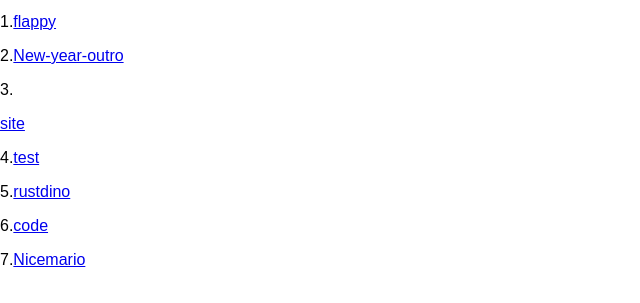
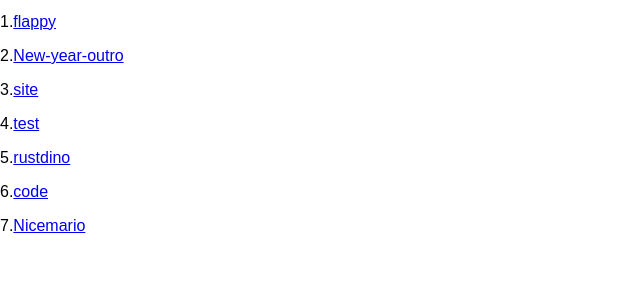
Before and after one commit to Nicemario/site, a plain HTML site: page index.html in a window 1280 px wide. Shown: the part 233-536 px from the top of the page, without its empty margins (0-640 px from the left). Drawn offline with Linux system fonts and the light colour scheme.

Commit message:
adjusted a repository

```diff
--- a/index.html
+++ b/index.html
@@ -15,7 +15,7 @@
       <p>You can view my repositories that i worked</p>
       <p>1.<a href="https://github.com/Nicemario/flappy" class="button">flappy</a></p>
       <p>2.<a href="https://github.com/Nicemario/New-year-outro" class="button">New-year-outro</a></p>
-      <p>3.</p><a href="https://github.com/Nicemario/site" class="button">site</a></p>
+      <p>3.<a href="https://github.com/Nicemario/site" class="button">site</a></p>
       <p>4.<a href="https://github.com/Nicemario/test" class="button">test</a></p>
       <p>5.<a href="https://github.com/Nicemario/rustdino" class="button">rustdino</a></p>
       <p>6.<a href="https://github.com/Nicemario/code" class="button">code</a></p>
```
